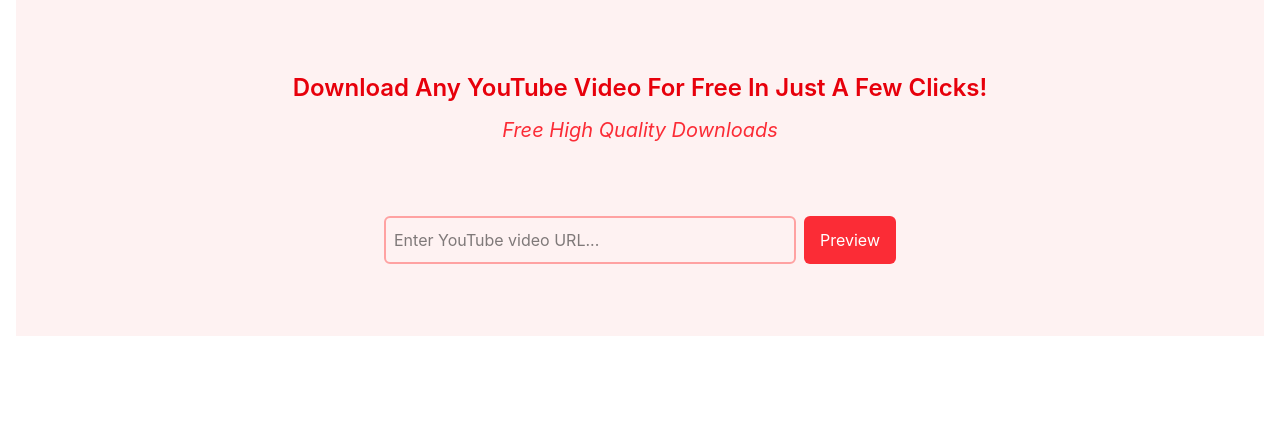
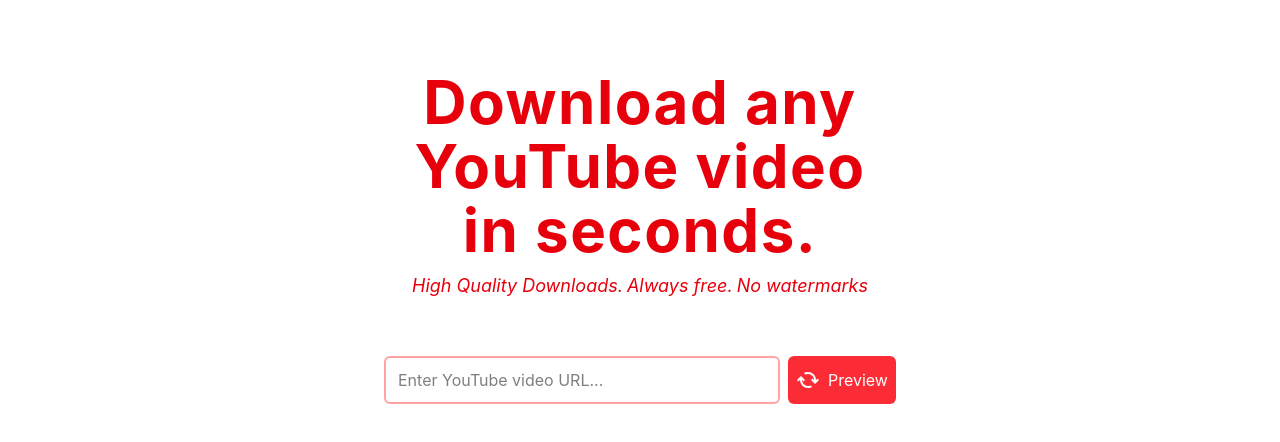
Before and after one commit to Samuel-Dwomoh/Youtube-video-downloader, a React (Vite) app in the folder Frontend/youtube-video-downloader/: page / in a window 1280 px wide. Shown: the top 442 px of the page. Built offline with nearby package versions, Linux system fonts and the light colour scheme.

Commit message:
frontend updated

```diff
--- a/Frontend/youtube-video-downloader/src/components/Body.jsx
+++ b/Frontend/youtube-video-downloader/src/components/Body.jsx
@@ -1,5 +1,6 @@
 import React from "react";
 import Footer from "./Footer";
+import load from "/public/load.svg";
 import { useState } from "react";
 
 function Body() {
@@ -39,7 +40,7 @@
 
     const link = document.createElement("a");
     link.href = window.URL.createObjectURL(blob);
-    link.download = preview.title + ".mp4"; // filename
+    link.download = preview.title + ".mp4";
     link.click();
   } catch (error) {
     console.error("Download failed:", error);
@@ -49,20 +50,26 @@
 
 
   return (
-    <main className="bg-red-50 pt-18 pb-8 mx-4">
+    <main className="pt-18 pb-8 mx-4 h-screen">
 
-        <div className="flex items-center flex-col">
-            <h1 className="text-2xl font-semibold text-red-600 mb-1">Download Any YouTube Video For Free In Just A Few Clicks!</h1>
-            <p className="text-xl pt-2 text-red-500 italic">Free High Quality Downloads</p>
+        <div className="flex items-center flex-col ">
+            <h1 className="text-6xl tracking-wide font-bold text-red-600 mb-1">Download any</h1>
+            <h1 className="text-6xl tracking-wide font-bold text-red-600 mb-1">YouTube video</h1>
+            <h1 className="text-6xl tracking-wide font-bold text-red-600 mb-1">in seconds.</h1>
+            <div className="flex gap-x-1">
+            <p className="text-lg pt-2 text-red-600 italic">High Quality Downloads.</p>
+            <p className="text-lg pt-2 text-red-600 italic">Always free.</p>
+            <p className="text-lg pt-2 text-red-600 italic">No watermarks</p>
+            </div>
         </div>
 
-        <div className="flex items-center justify-center mt-18 mb-10">
+        <div className="flex items-center justify-center mt-14 mb-10">
 
             <form action="" method="POST" className="flex items-center w-full max-w-lg">
 
-                <input type="text" placeholder="Enter YouTube video URL..." className="border-2 border-red-300 rounded-md p-2 w-full h-12 focus:outline-red-400" value={videoUrl} onChange={handleInputChange}/>
+                <input type="text" placeholder="Enter YouTube video URL..." className="border-2 border-red-300 rounded-md p-2 w-full h-12 focus:outline-red-400 px-3 py-5" value={videoUrl} onChange={handleInputChange}/>
 
-                <button type="submit" onClick={handleSubmit} className="bg-red-500 text-white rounded-md px-4 ml-2 py-1 hover:bg-red-600 h-12">Preview</button>
+                <button type="submit" onClick={handleSubmit} className="bg-red-500 text-white rounded-md gap-x-2 pr-8 ml-2 py-1 hover:bg-red-600 h-12 flex items-center"><img src={load} alt="" className="pl-2" />Preview</button>
             </form>
 
         </div>
--- a/Frontend/youtube-video-downloader/src/components/Header.jsx
+++ b/Frontend/youtube-video-downloader/src/components/Header.jsx
@@ -2,7 +2,7 @@
 
 function Header() {
   return (
-    <header className="p-4 text-white font-semibold bg-red-500">
+    <header className="p-4 text-white font-semibold">
 
       <div className="flex justify-between mx-4">
 
```
Also changed, not shown: Frontend/youtube-video-downloader/public/load.svg (added), 1 other file (tests, documents, lock files or other folders).
